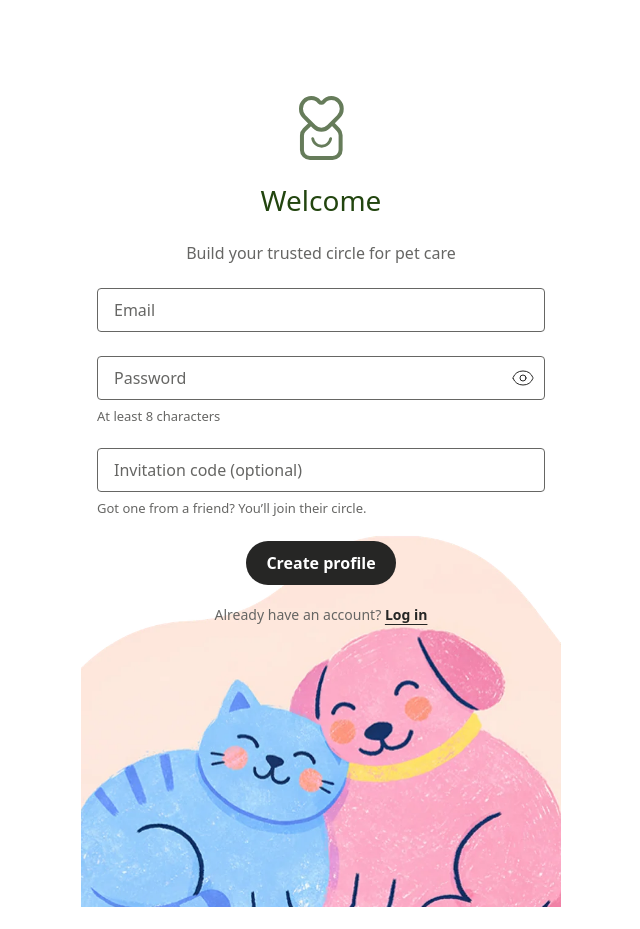
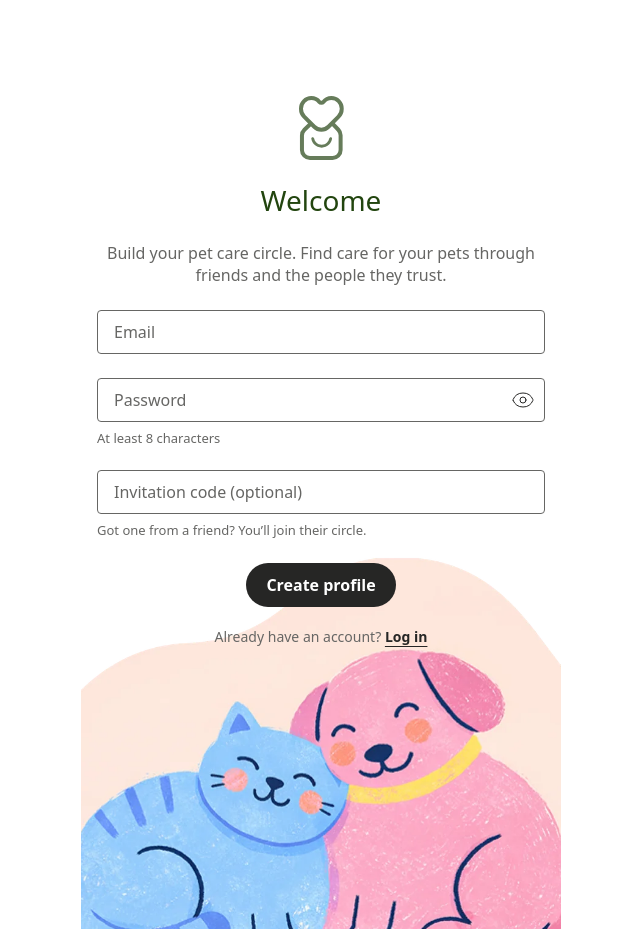
Before and after one commit to sarasi-design/Homami, a React (Vite) app: page / in a window 1280 px wide. Shown: the whole page, without its empty margins (319-959 px from the left). Before the commit the page ends 907 px from the top, so only its background shows below. Built offline with nearby package versions, Linux system fonts and the light colour scheme; no server answers.

Commit message:
New welcome line on the sign-up page: "Build your pet care circle. Find care for your pets through friends and the people they trust." (also the site's description in link previews)
Co-Authored-By: Claude Opus 5.5 <noreply@anthropic.com>

```diff
--- a/index.html
+++ b/index.html
@@ -7,7 +7,7 @@
     <meta name="viewport" content="width=device-width, initial-scale=1.0" />
     <title>Homami</title>
     <meta name="theme-color" content="#ffffff" />
-    <meta name="description" content="Build your trusted circle for pet care" />
+    <meta name="description" content="Build your pet care circle. Find care for your pets through friends and the people they trust." />
   </head>
   <body>
     <div id="root"></div>
--- a/src/screens/SignUp.tsx
+++ b/src/screens/SignUp.tsx
@@ -63,7 +63,7 @@ export function SignUp({ onSubmit, onLogIn, initialInviteCode = '' }: SignUpProp
   }
 
   return (
-    <WelcomeLayout title="Welcome" subtitle="Build your trusted circle for pet care">
+    <WelcomeLayout title="Welcome" subtitle="Build your pet care circle. Find care for your pets through friends and the people they trust.">
       <form noValidate onSubmit={handleSubmit} className="flex w-full flex-col items-center gap-xl">
         <div className="flex w-full flex-col gap-xl">
           <TextInput
```
